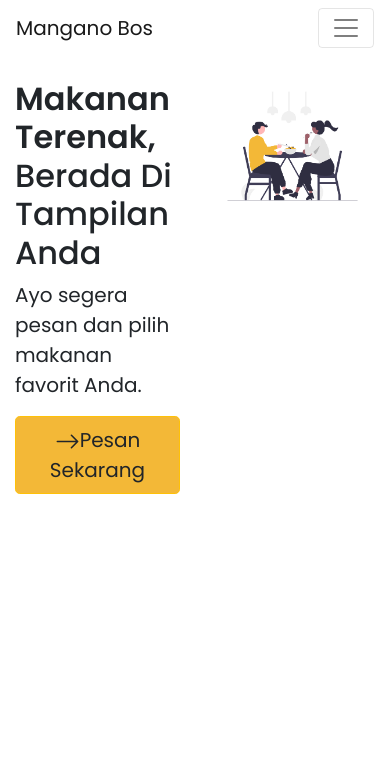
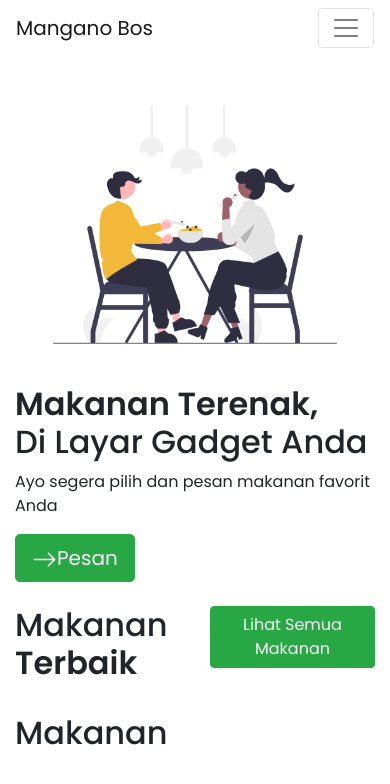
Before and after one commit to anandaaputrap/coba3-pemesananmakanan, a Vue app: page / in a window 390 px wide. Shown: the top 784 px of the page. Built offline with nearby package versions, Linux system fonts and the light colour scheme; no server answers.

Commit message:
axioslongor

```diff
--- a/package.json
+++ b/package.json
@@ -8,6 +8,7 @@
     "lint": "vue-cli-service lint"
   },
   "dependencies": {
+    "axios": "^1.4.0",
     "bootstrap-vue": "^2.23.1",
     "core-js": "^3.8.3",
     "vue": "^2.6.14",
--- a/src/components/BannerComponent.vue
+++ b/src/components/BannerComponent.vue
@@ -1,26 +1,57 @@
 <template>
-    <div class="row mt-4">
-        <div class="col">
+    <div class="banner">
+      <!-- Desktop -->
+      <div class="d-none d-md-block">
+        <div class="row mt-4">
+          <div class="col-md-6">
             <div class="d-flex h-100">
-                <div class="justify-content-center align-self-center">
-                    <h2><strong>Makanan Terenak,</strong><br/> Berada Di Tampilan Anda</h2>
-                    <p class="lead">Ayo segera pesan dan pilih makanan favorit Anda.</p>
-                    <router-link class="btn btn-warning btn-lg" to="/makanan"><b-icon-arrow-right></b-icon-arrow-right>Pesan Sekarang</router-link>
-                </div>
+              <div class="justify-content-center align-self-center">
+                <h2>
+                  <strong>Makanan Terenak,</strong>
+                  <br />Di Layar Gadget Anda
+                </h2>
+                <p class="lead">Ayo segera pilih dan pesan makanan favorit Anda</p>
+                <router-link class="btn btn-lg btn-success" to="/foods">
+                  <b-icon-arrow-right></b-icon-arrow-right>Pesan
+                </router-link>
+              </div>
             </div>
+          </div>
+          <div class="col-md-6">
+            <img src="../assets/images/banner.png" width="100%" />
+          </div>
         </div>
-        <div class="col">
-            <img src="../assets/images/banner.png" class="img-fluid" alt="Responsive image" width="100%">
+      </div>
+
+      <!-- Mobile -->
+      <div class="d-sm-block d-md-none">
+        <div class="row mt-4">
+          <div class="col-md-6 mb-3">
+            <img src="../assets/images/banner.png" width="100%" />
+          </div>
+          <div class="col-md-6">
+            <div class="d-flex h-100">
+              <div class="justify-content-center align-self-center">
+                <h2>
+                  <strong>Makanan Terenak,</strong>
+                  <br />Di Layar Gadget Anda
+                </h2>
+                <p>Ayo segera pilih dan pesan makanan favorit Anda</p>
+                <button class="btn btn-lg btn-success">
+                  <b-icon-arrow-right></b-icon-arrow-right>Pesan
+                </button>
+              </div>
+            </div>
+          </div>
         </div>
+      </div>
     </div>
-</template>
+  </template>
 
 <script>
 export default {
-    name: 'BannerComponent',
-}
+  name: "BannerComponent",
+};
 </script>
 
-<style>
-
-</style>
+<style></style>
--- /dev/null
+++ b/src/components/CardProductComponent.vue
@@ -0,0 +1,13 @@
+<template>
+  <h2>Makanan</h2>
+</template>
+
+<script>
+export default {
+    name: 'CardProductComponent',
+}
+</script>
+
+<style>
+
+</style>
--- a/src/views/HomeView.vue
+++ b/src/views/HomeView.vue
@@ -3,20 +3,57 @@
     <NavbarComponent />
     <div class="container">
       <BannerComponent />
+      <div class="row mt-4">
+        <div class="col">
+          <h2>Makanan <strong>Terbaik</strong></h2>
+        </div>
+        <div class="col">
+          <router-link class="btn btn-success float-right" to="/makanan">
+            Lihat Semua Makanan
+          </router-link>
+        </div>
+      </div>
+
+      <div class="row mb-3">
+        <div class="col-md-3 mt-4">
+          <CardProductComponent />
+        </div>
+      </div>
     </div>
   </div>
 </template>
 
 <script>
 // @ is an alias to /src
-import NavbarComponent from '@/components/NavbarComponent.vue'
-import BannerComponent from '@/components/BannerComponent.vue'
+import NavbarComponent from '@/components/NavbarComponent.vue';
+import BannerComponent from '@/components/BannerComponent.vue';
+import CardProductComponent from '@/components/CardProductComponent.vue';
+import axios from "axios";
 
 export default {
   name: 'HomeView',
   components: {
     NavbarComponent,
     BannerComponent,
-  }
+    CardProductComponent,
+  },
+  data () {
+    return {
+      products: [
+
+      ]
+    }
+  },
+  methods: {
+    setProducts(data) {
+      this.products = data;
+    }
+  },
+  mounted() {
+    axios
+      .get("http://localhost:3000/best-products")
+      .then((response) => this.setProducts(response.data))
+      .catch((error) => console.log(error))
+  },
 }
 </script>
```
Also changed, not shown: 1 other file (tests, documents, lock files or other folders).
